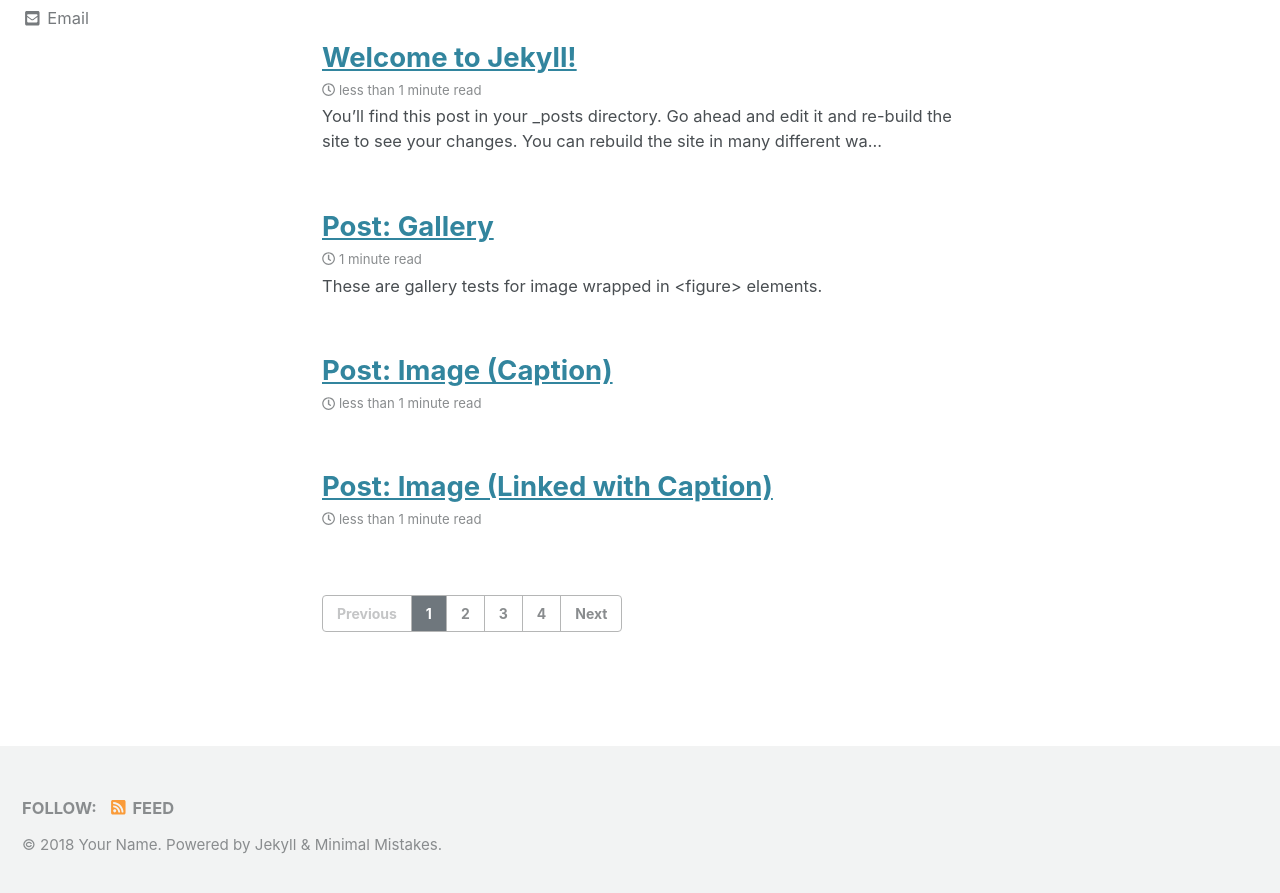
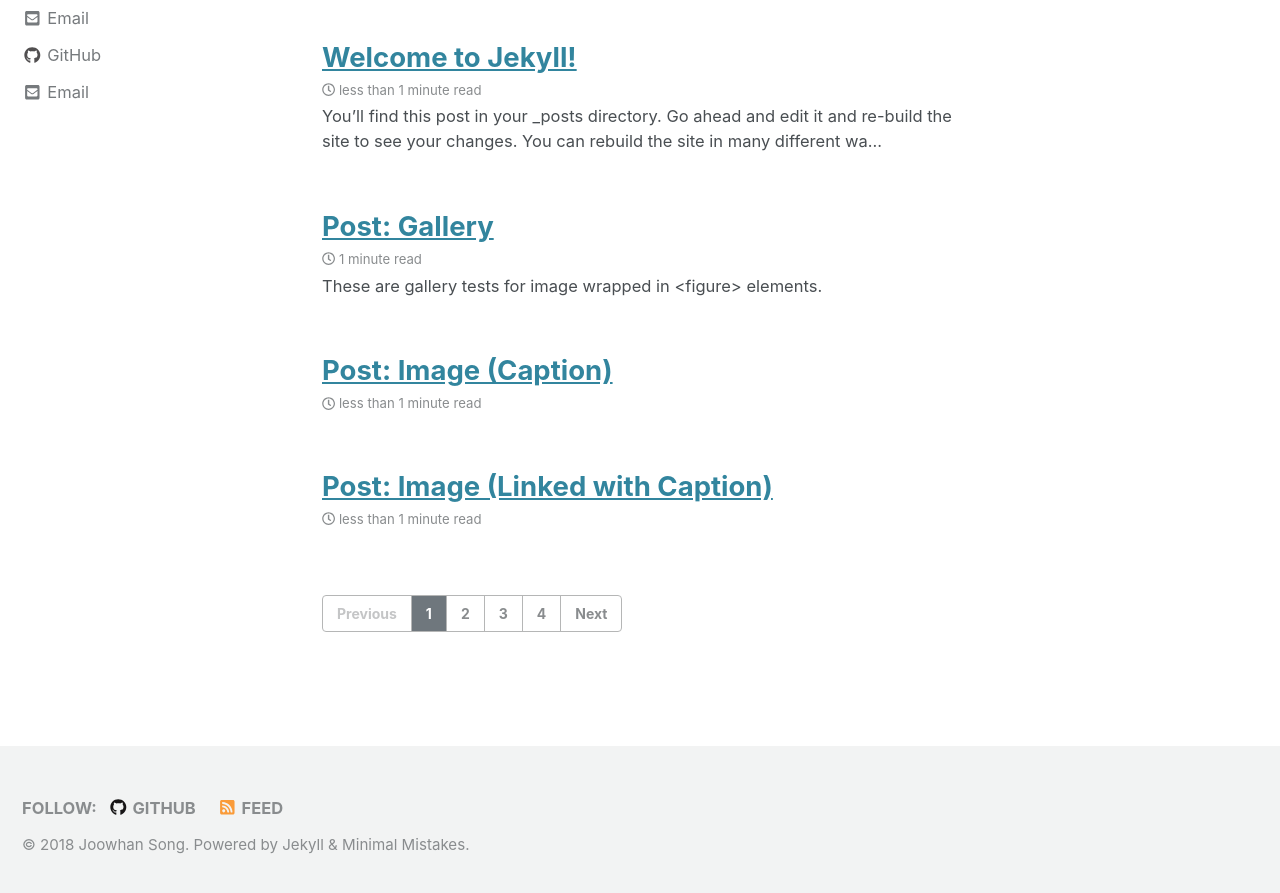
Before and after one commit to Joovvhan/joovvhan.github.io, a Jekyll site: the page built from index.html, in a window 1280 px wide and 900 px high, scrolled down 299 px. Shown: the top 893 px of the window. Built offline with Jekyll 4.4.1, drawn with Linux system fonts in a browser that asks for light colours; cached includes are drawn as plain includes; nearby versions of some CDN libraries; the list of posts is cut into pages by our own code; some of the changed text lies outside the part shown.

Commit message:
Update _config.yml
Added personal info.

```diff
--- a/_config.yml
+++ b/_config.yml
@@ -16,11 +16,11 @@ minimal_mistakes_skin    : "default" # "air", "aqua", "contrast", "dark", "dirt"
 
 # Site Settings
 locale                   : "en-US"
-title                    : "Site Title"
+title                    : "Orange Breeze"
 title_separator          : "-"
-name                     : "Your Name"
-description              : "An amazing website."
-url                      : # the base hostname & protocol for your site e.g. "https://mmistakes.github.io"
+name                     : "Joowhan Song"
+description              : "Joowhan's Notebook"
+url                      : "https://joovvhan.github.io"
 baseurl                  : # the subpath of your site, e.g. "/blog"
 repository               : # GitHub username/repo-name e.g. "mmistakes/minimal-mistakes"
 teaser                   : # path of fallback teaser image, e.g. "/assets/images/500x300.png"
@@ -105,13 +105,13 @@ analytics:
 author:
   name             : "Joowhan Song"
   avatar           : # path of avatar image, e.g. "/assets/images/bio-photo.jpg"
-  bio              : "Master Student\nSeoul Nat'l Univ."
+  bio              : "Master Student Seoul Nat'l Univ."
   location         : "Seoul, South Korea"
   email            : "joovvhan.sonq@gmail.com"
   links:
     - label: "Email"
       icon: "fas fa-fw fa-envelope-square"
-      # url: mailto:your.name@email.com
+      url: mailto:joovvhan.sonq@gmail.com
     - label: "Website"
       icon: "fas fa-fw fa-link"
       # url: "https://your-website.com"
@@ -123,7 +123,7 @@ author:
       # url: "https://facebook.com/"
     - label: "GitHub"
       icon: "fab fa-fw fa-github"
-      # url: "https://github.com/"
+      url: "https://github.com/Joovvhan/"
     - label: "Instagram"
       icon: "fab fa-fw fa-instagram"
       # url: "https://instagram.com/"
@@ -139,7 +139,7 @@ footer:
       # url:
     - label: "GitHub"
       icon: "fab fa-fw fa-github"
-      # url:
+      url: "https://github.com/Joovvhan/"
     - label: "GitLab"
       icon: "fab fa-fw fa-gitlab"
       # url:
```
